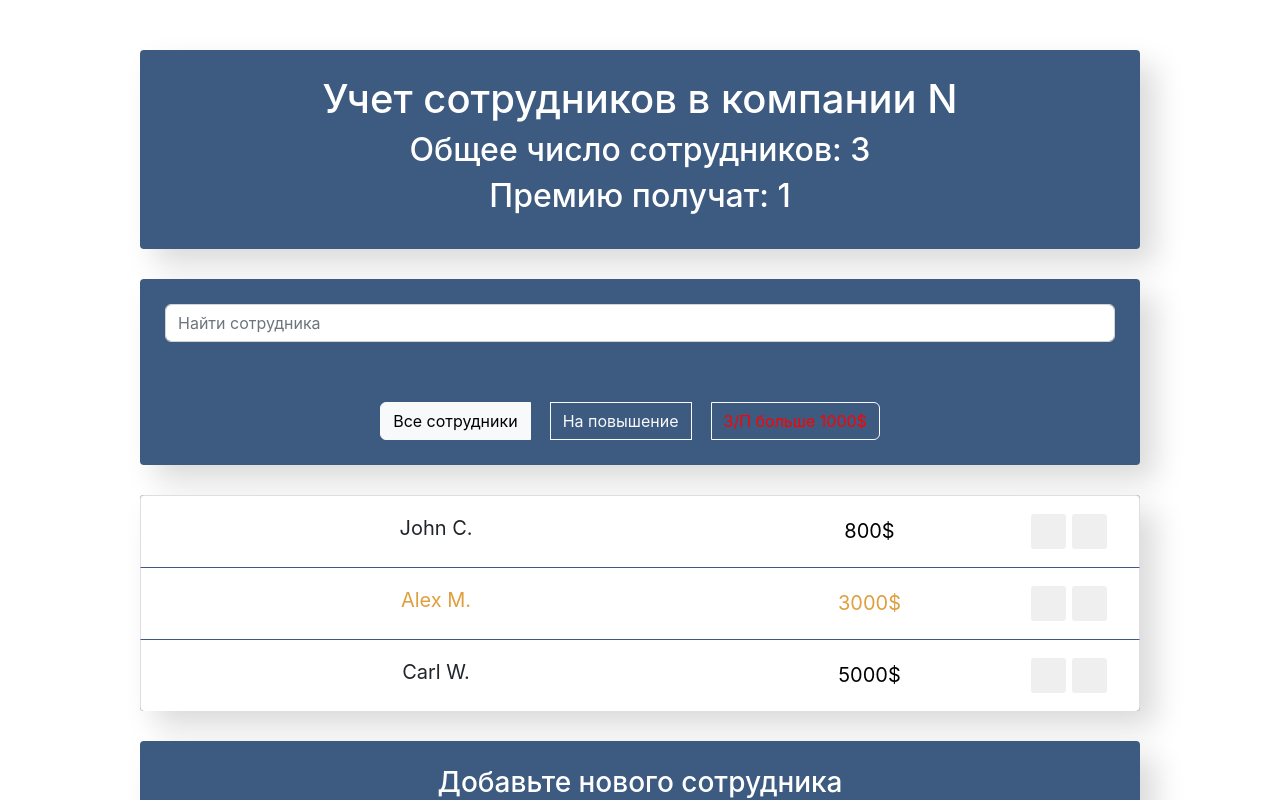
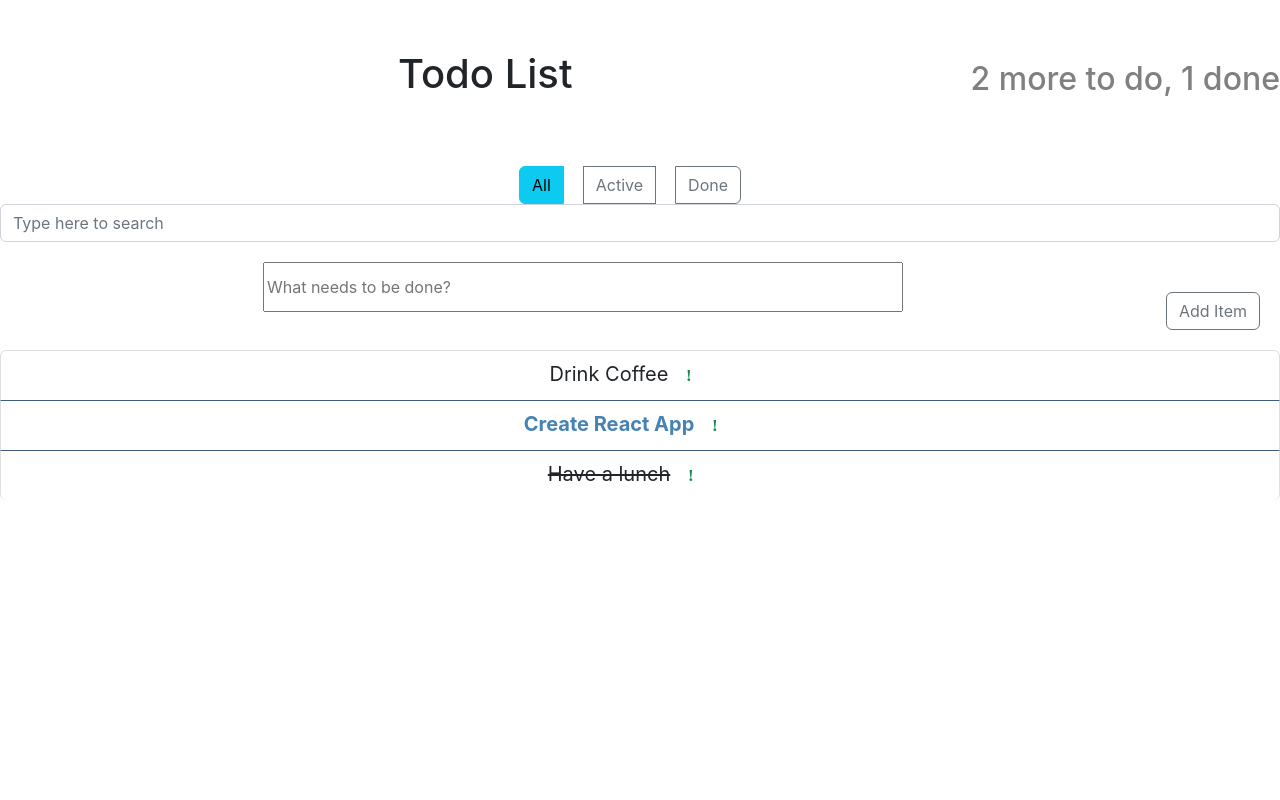
Before and after one commit to murziksasha/reactThreeCourses, a React (Create React App) app: page / in a window 1280 px wide. Shown: the top 800 px of the page. Built offline with nearby package versions, Linux system fonts and the light colour scheme.

Commit message:
implemented filter and search petrech and Yuriy Bura

```diff
--- a/src/Components/App/App.jsx
+++ b/src/Components/App/App.jsx
@@ -22,8 +22,8 @@
   return (
 
     // <Nepomnyashiy/>
-    <MainPetrechenko/>
-    // <YuriyBura/>
+    // <MainPetrechenko/>
+    <YuriyBura/>
     // <Minin/>
   )
 
--- a/src/Components/YuriyBura/YuriyBura.jsx
+++ b/src/Components/YuriyBura/YuriyBura.jsx
@@ -15,6 +15,8 @@
 
   state = {
     data: [...todoData],
+    term: '',
+    filter: 'all', //all, active, done
   }
 
   _createToDoItem(label) {
@@ -74,23 +76,53 @@
 
   }
 
+  search = (items, term) => {
+    if(term.length === 0) {
+      return items;
+    }
+    return items.filter((item) => {
+      return item.label
+      .toLowerCase().indexOf(term.toLowerCase()) > -1;
+    });
+  }
 
+  onSearchChange = (term)=>{
+    this.setState({term});
+  }
+
+  onFilterChange = (filter)=>{
+    this.setState({filter});
+  }
+
+  filter = (items, filter)=>{
+    switch(filter){
+      case 'all':
+        return items;
+      case 'active':
+        return items.filter((item)=> !item.done);
+      case 'done':
+        return items.filter((item)=> item.done);
+      default: return items;
+    };
+  }
 
 render() {
-  const {data} = this.state;
+  const {data, term, filter} = this.state;
 
-
+  const visibleItems = this.filter(this.search(data, term), filter);
   const doneCount = data.filter((el)=> el.done).length;
   const toDoCount = data.length - doneCount;
 
   return (
     <div className='todo-app'>
     <AppHeader toDo={toDoCount} done={doneCount}/>
-    <ItemStatusFilter/>
-    <SearchPanel/>
+    <ItemStatusFilter
+      filter = {filter}
+      onFilterChange = {this.onFilterChange}/>
+    <SearchPanel onSearchChange = {this.onSearchChange}/>
     <AddListItem
       onItemAdd = {this.onItemAdd}/>
-    <TodoList todos = {data}
+    <TodoList todos = {visibleItems}
               onDeleted={this.deleteItem}
               onToggleDone = {this.onToggleDone}
               onToggleImportant = {this.onToggleImportant}/>
--- a/src/Components/YuriyBura/components/ItemStatusFilter/ItemStatusFilter.jsx
+++ b/src/Components/YuriyBura/components/ItemStatusFilter/ItemStatusFilter.jsx
@@ -4,15 +4,32 @@
 
 class itemStatusFilter extends Component {
 
+  buttons = [
+    {name: 'all', label: 'All'},
+    {name: 'active', label: 'Active'},
+    {name: 'done', label: 'Done'},
+  ];
+
   render () {
+
+    const {filter, onFilterChange} = this.props;
+
+    const buttons = this.buttons.map(({name, label})=>{
+      const isActive = filter === name;
+      const clazz = isActive ? 'btn-info': 'btn-outline-secondary';
+      return (
+        <button type='button'
+        className={`btn ${clazz}`}
+        key={name}
+        onClick={() => onFilterChange(name)}>
+          {label}
+        </button>
+      );
+    });
+
     return (
       <div className='btn-group'>
-        <button type='button'
-                className='btn btn-info'>All</button>
-        <button type='button'
-                className='btn btn-outline-secondary'>Active</button>
-        <button type='button'
-                className='btn btn-outline-secondary'>Done</button>
+        {buttons}
       </div>
     )
   }
--- a/src/Components/YuriyBura/components/SearchPanel/SearchPanel.jsx
+++ b/src/Components/YuriyBura/components/SearchPanel/SearchPanel.jsx
@@ -1,11 +1,24 @@
+import {Component} from 'react';
 
+class SearchPanel extends Component {
 
-function SearchPanel() {
-  const searhText = 'Type here to search';
-  const searchStyle = {
-    fontSize: '20px'
+  state = {
+    term: ''
+  };
+
+  onSearchChange = (e)=>{
+   const term = e.target.value;
+   this.setState({term});
+   this.props.onSearchChange(term);
   }
-  return     <input className="search-input" style={searchStyle} placeholder={searhText}/>
-}
+
+  render(){
+    return  (
+      <input className="form-control search-input" placeholder={'Type here to search'}
+      value={this.state.term}
+      onChange = {this.onSearchChange}/>
+    );
+  }
+};
 
 export default SearchPanel;
```
